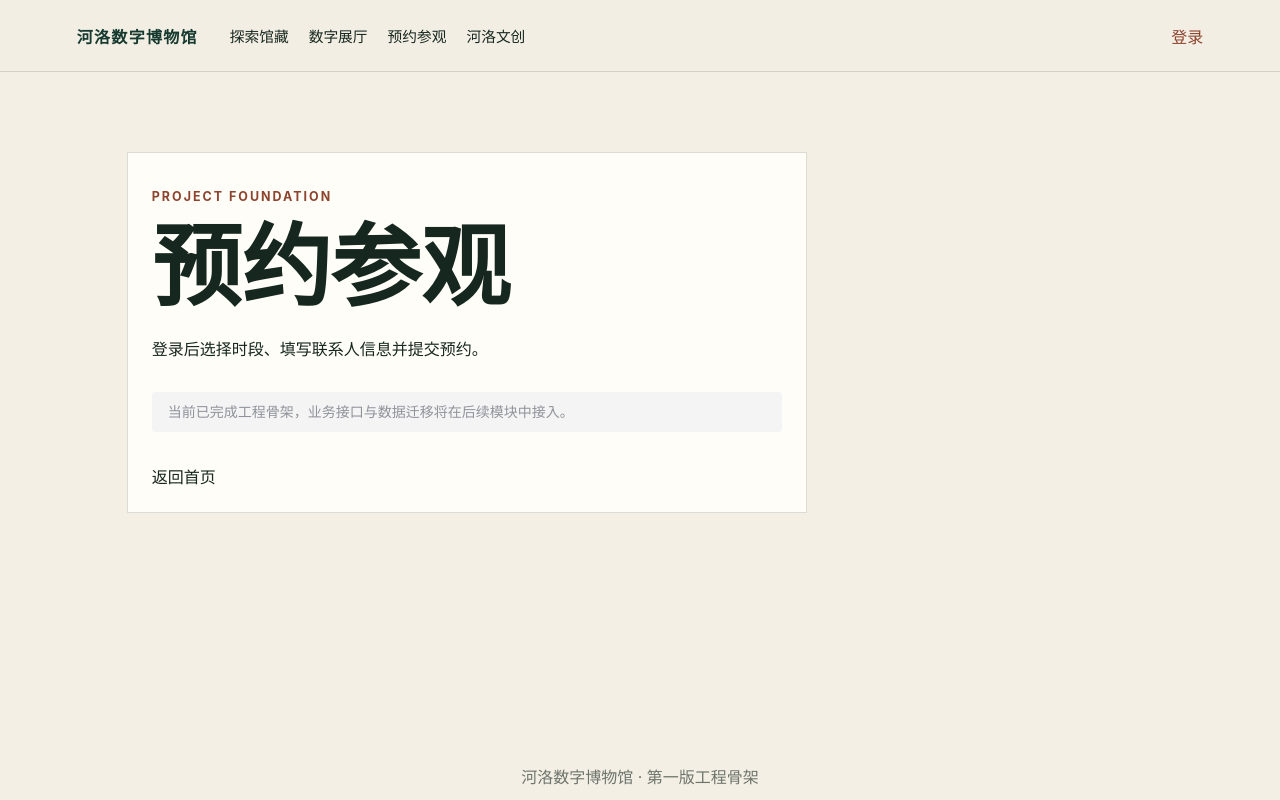
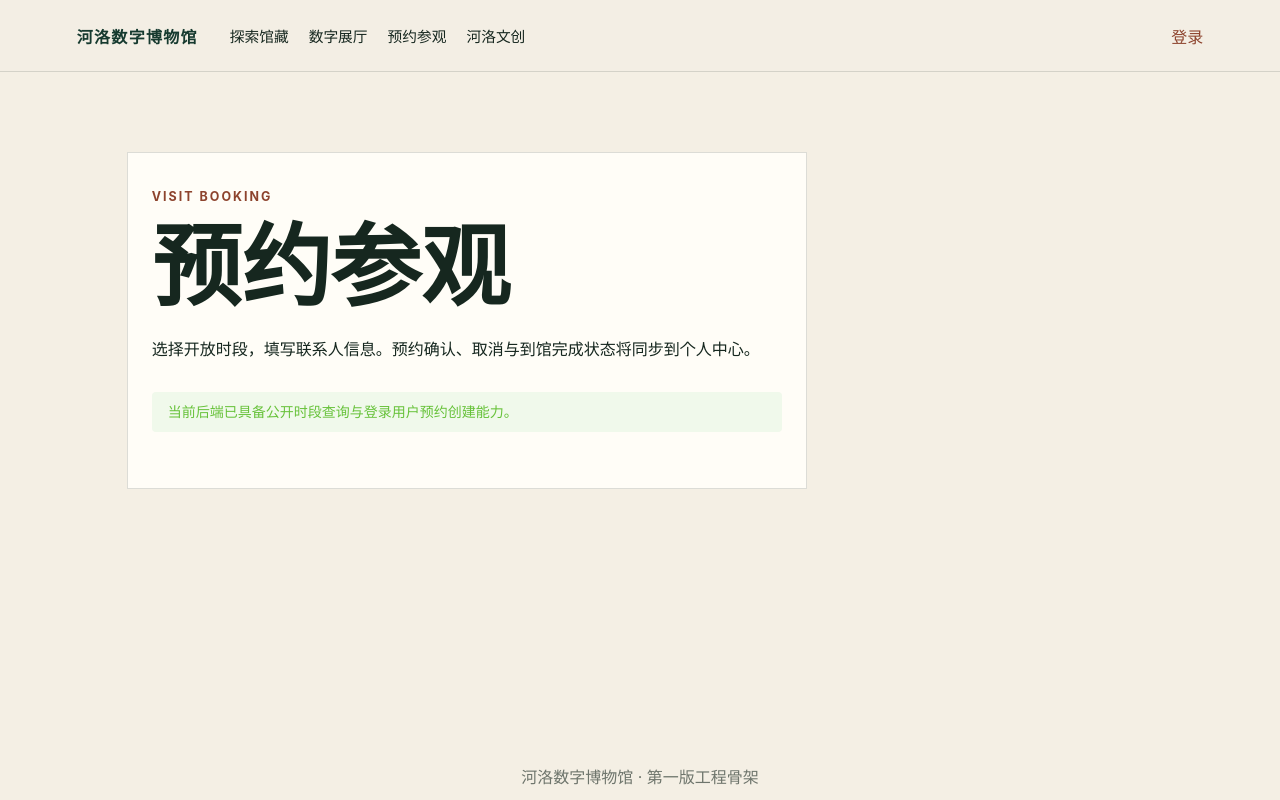
Before and after one commit to diandian-dev-arch/heluo-digital-museum, a Vue app in the folder frontend/: page /appointment in a window 1280 px wide. Built offline with nearby package versions, Linux system fonts and the light colour scheme.

Commit message:
feat: add visit booking entry page

```diff
--- a/frontend/src/router/index.ts
+++ b/frontend/src/router/index.ts
@@ -3,12 +3,13 @@ import HomeView from '../views/HomeView.vue'
 import PagePlaceholderView from '../views/PagePlaceholderView.vue'
 import ExploreView from '../views/ExploreView.vue'
 import ExhibitsView from '../views/ExhibitsView.vue'
+import AppointmentView from '../views/AppointmentView.vue'
 
 const routes = [
   { path: '/', name: 'home', component: HomeView },
   { path: '/explore', name: 'explore', component: ExploreView },
   { path: '/exhibits', name: 'exhibits', component: ExhibitsView },
-  { path: '/appointment', name: 'appointment', component: PagePlaceholderView, meta: { title: '预约参观', description: '登录后选择时段、填写联系人信息并提交预约。' } },
+  { path: '/appointment', name: 'appointment', component: AppointmentView },
   { path: '/shop', name: 'shop', component: PagePlaceholderView, meta: { title: '河洛文创', description: '浏览原创文创、维护购物车并完成模拟支付。' } },
   { path: '/login', name: 'login', component: PagePlaceholderView, meta: { title: '登录', description: '用户名和密码登录；密码找回使用已绑定邮箱。' } },
   { path: '/admin', name: 'admin', component: PagePlaceholderView, meta: { title: '管理后台', description: '后台路由将在认证和角色校验接入后开放。' } },
--- /dev/null
+++ b/frontend/src/views/AppointmentView.vue
@@ -0,0 +1 @@
+<template><section class="placeholder-page"><p class="eyebrow">VISIT BOOKING</p><h1>预约参观</h1><p>选择开放时段，填写联系人信息。预约确认、取消与到馆完成状态将同步到个人中心。</p><el-alert title="当前后端已具备公开时段查询与登录用户预约创建能力。" type="success" :closable="false"/></section></template>
```
